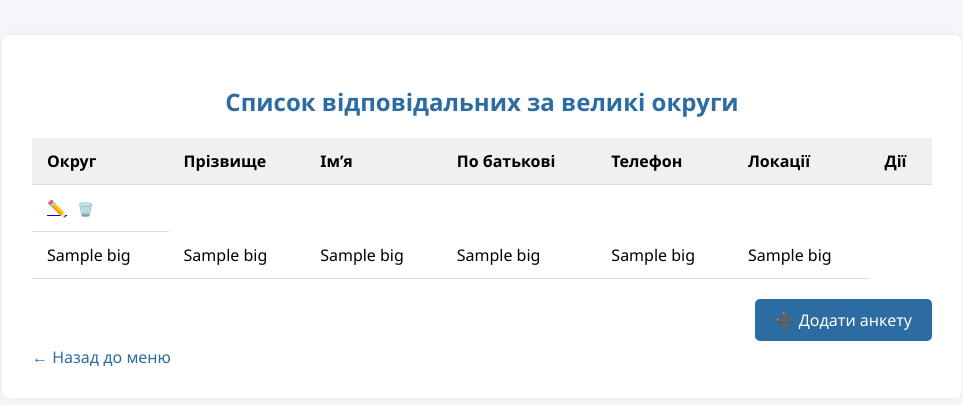
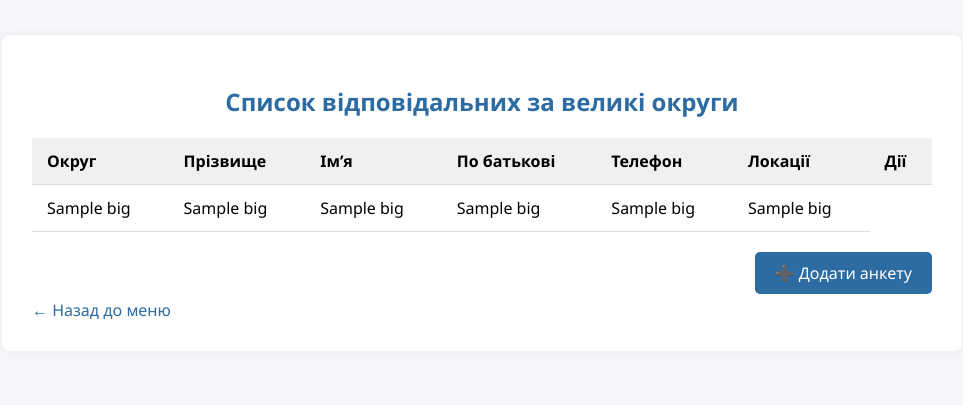
Before and after one commit to Aliina-ai/flask-form, a Flask app: template templates/big_list.html in a window 1280 px wide. Shown: the part 131-536 px from the top of the page, without its empty margins (158-1121 px from the left). Run offline with Flask 3, Linux system fonts and the light colour scheme; the template is opened without the code that fills it: most values are stand-ins (such as "Sample title", 1, 10 or a date in 2020).

Commit message:
Update big_list.html

```diff
--- a/templates/big_list.html
+++ b/templates/big_list.html
@@ -96,12 +96,6 @@
                 <th>Дії</th>
            </tr>
 
-            <td>
-                <a href="{{ url_for('edit_big', id=big[0]) }}">✏️</a>
-                <form action="{{ url_for('delete_big', id=big[0]) }}" method="POST" style="display:inline;">
-                     <button type="submit" onclick="return confirm('Видалити анкету?')" style="border:none; background:none; color:red;">🗑️</button>
-               </form>
-            </td>
             {% for big in bigs %}
             <tr>
                 <td>{{ big[1] }}</td>
```
